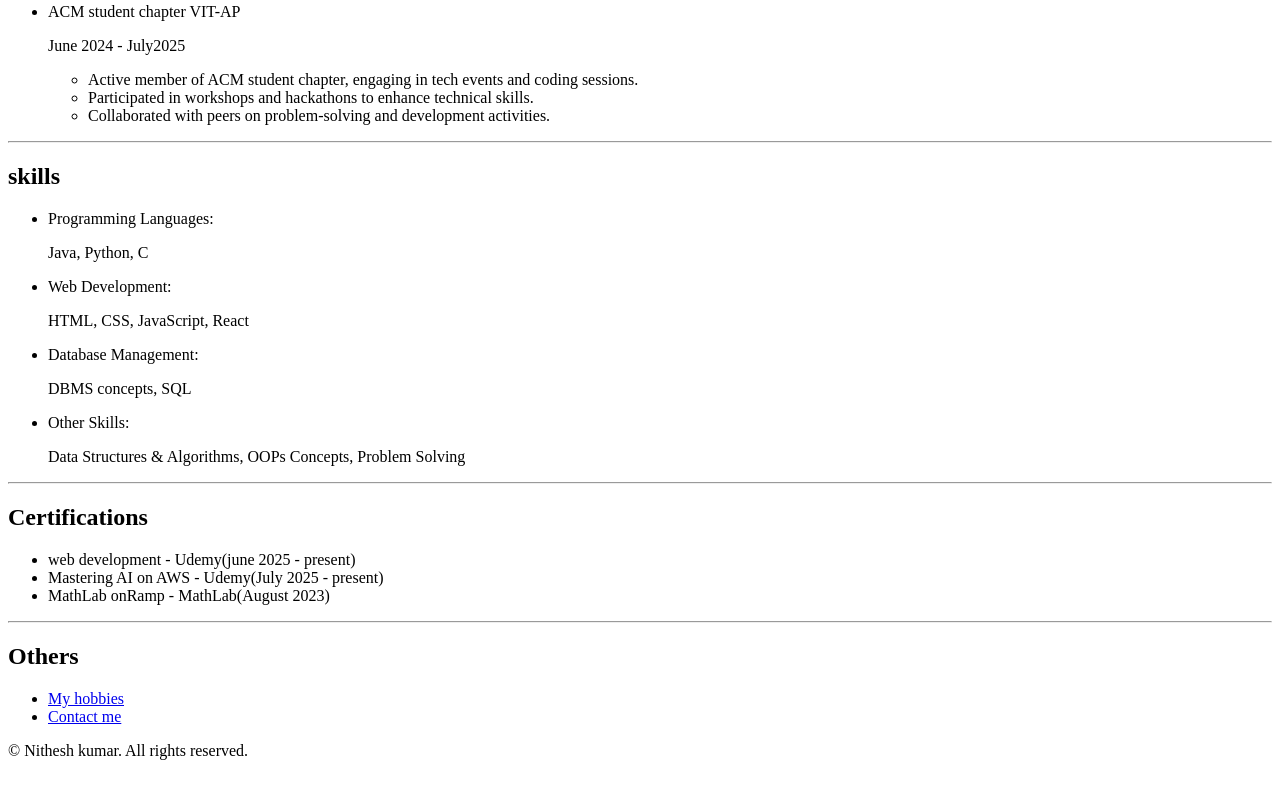
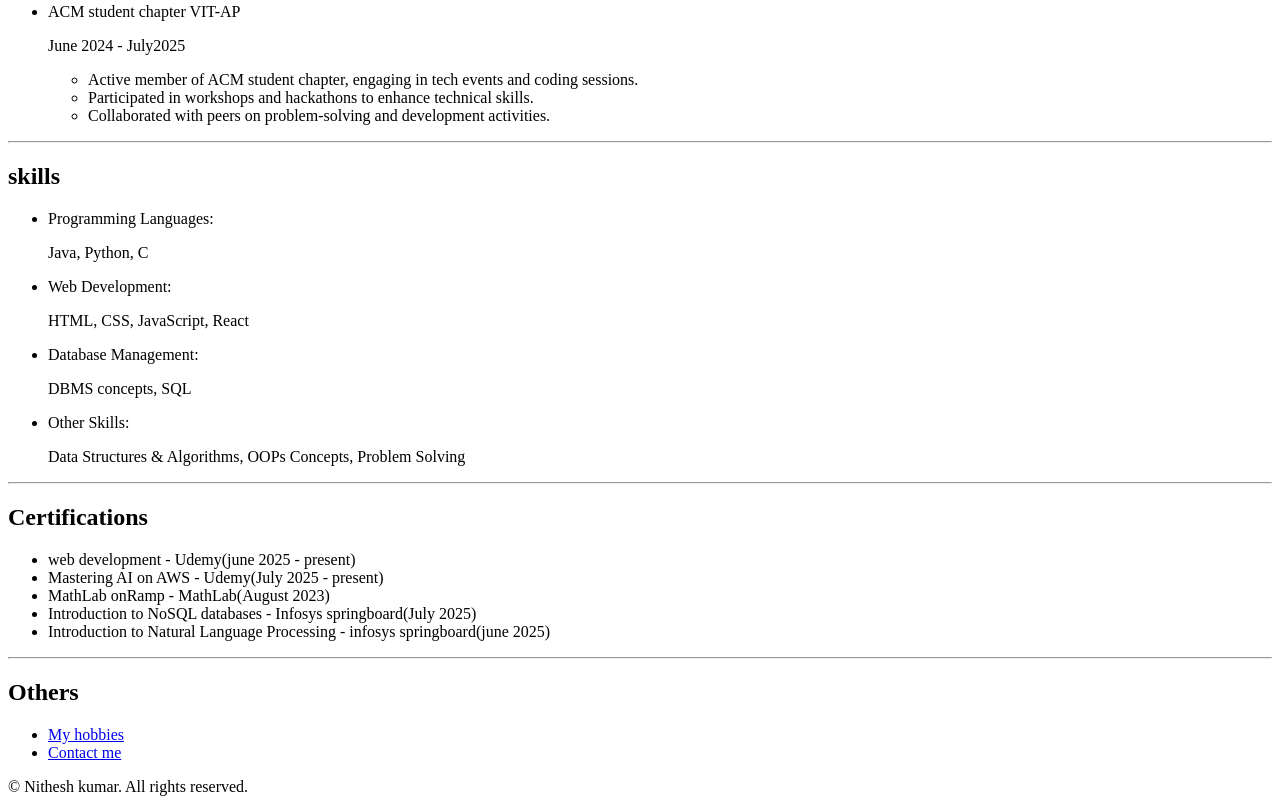
Before and after one commit to Nitheshkumar9205/MYresume.html, a plain HTML site: page index.html in a window 1280 px wide. Shown: the part 347-1159 px from the top of the page. Before the commit the page ends 1123 px from the top, so only its background shows below. Drawn offline with Linux system fonts and the light colour scheme.

Commit message:
Update index.html

```diff
--- a/index.html
+++ b/index.html
@@ -43,6 +43,8 @@
         <li>web development - Udemy(june 2025 - present)</li>
         <li>Mastering AI on AWS - Udemy(July 2025 - present)</li>
         <li>MathLab onRamp - MathLab(August 2023)</li>
+        <li>Introduction to NoSQL databases - Infosys springboard(July 2025)</li>
+        <li>Introduction to Natural Language Processing - infosys springboard(june 2025)</li>
     </ul>
     <hr>
     <h2>Others</h2>
```
